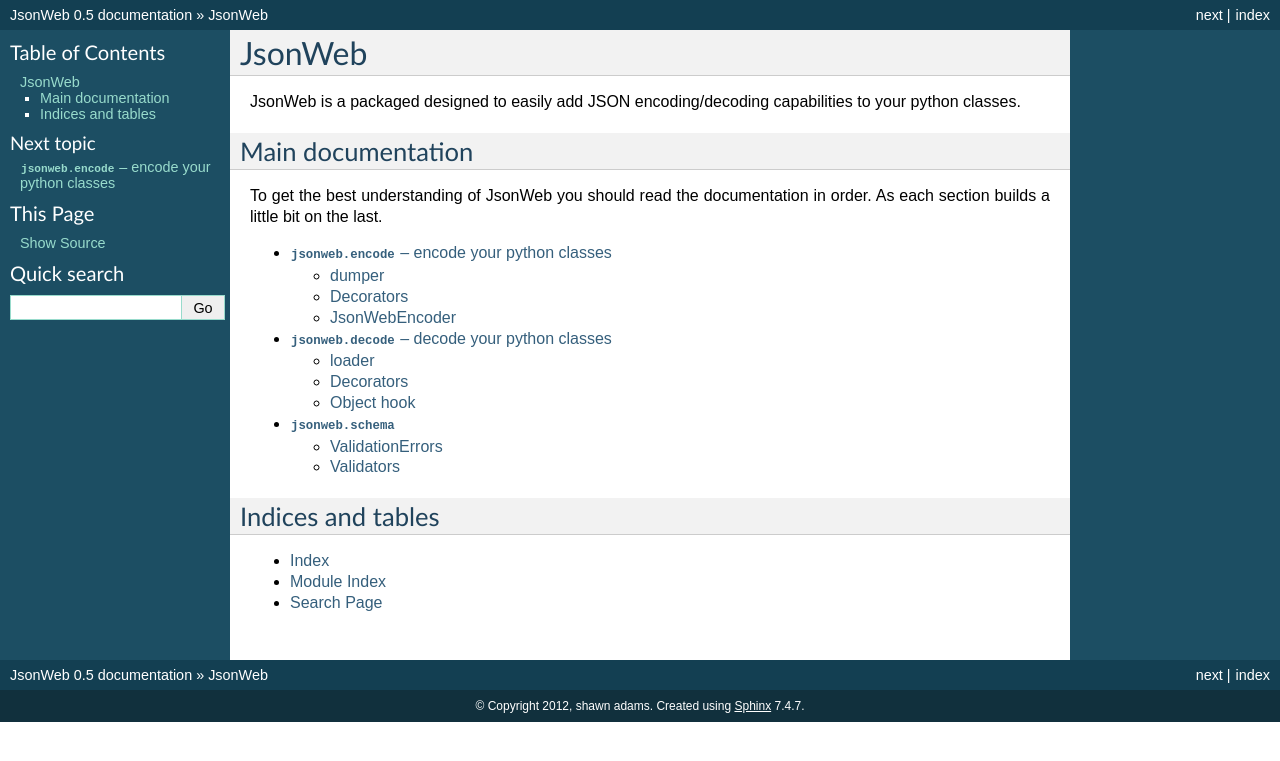
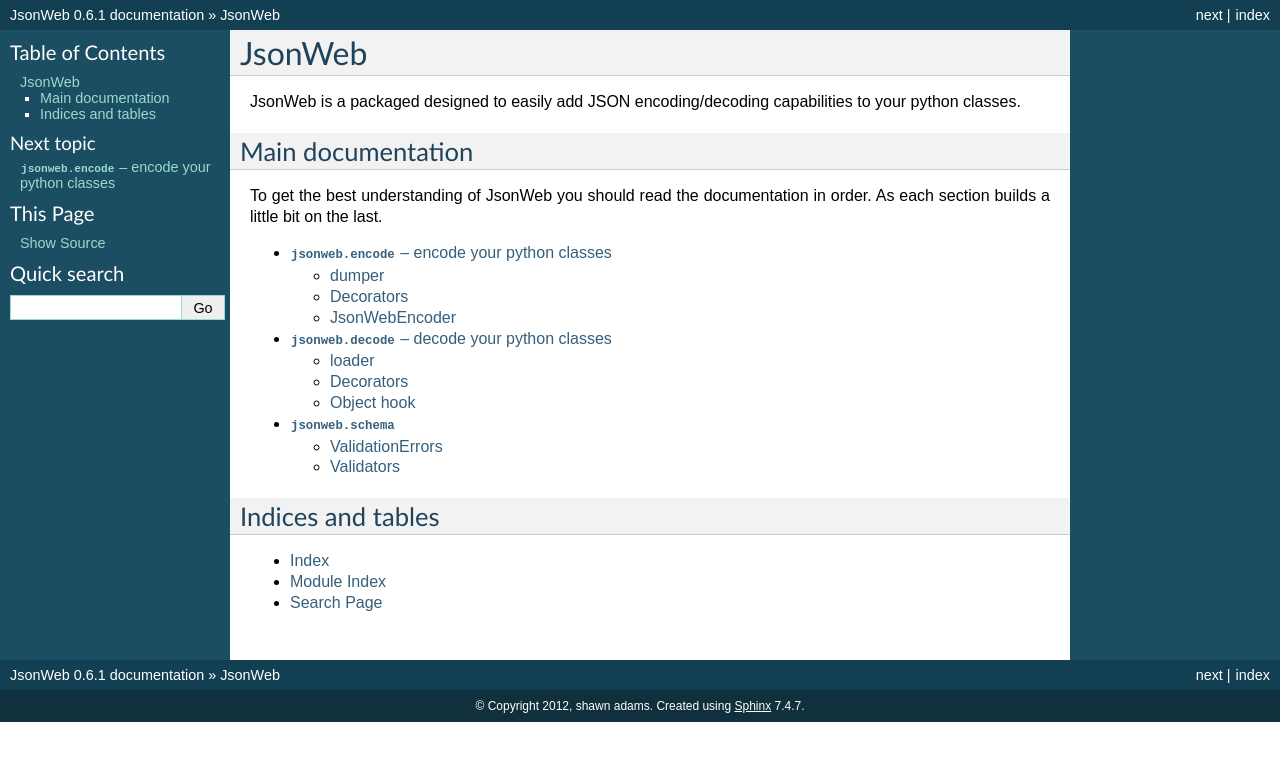
Before and after one commit to boris317/JsonWeb, a Sphinx documentation site: the page built from docs/index.rst, in a window 1280 px wide. Shown: the top 761 px of the page. Built offline with Sphinx 7.4.7, drawn with Linux system fonts in a browser that asks for light colours.

Commit message:
Updated app version in sphinx docs/config.py.

```diff
--- a/docs/conf.py
+++ b/docs/conf.py
@@ -52,9 +52,9 @@
 # built documents.
 #
 # The short X.Y version.
-version = '0.5'
+version = '0.6'
 # The full version, including alpha/beta/rc tags.
-release = '0.5'
+release = '0.6.1'
 
 # The language for content autogenerated by Sphinx. Refer to documentation
 # for a list of supported languages.
```
